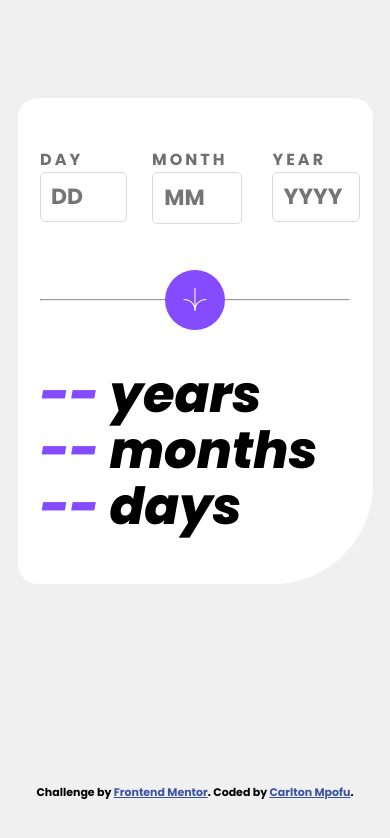
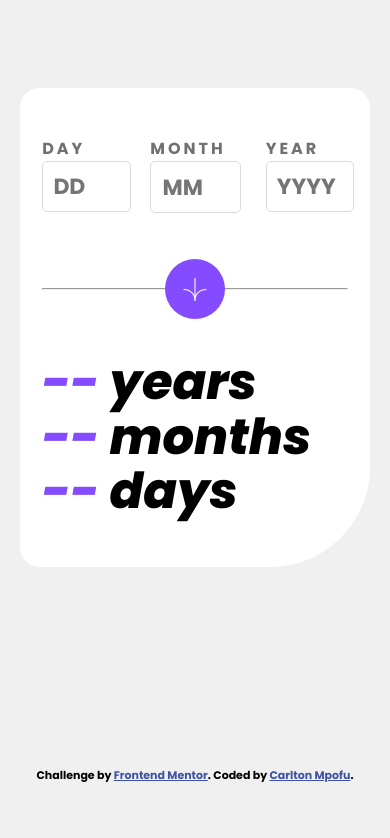
Before and after one commit to CarltonMpofu/age-calculator-app-main, a plain HTML site: page index.html in a window 390 px wide. Drawn offline with Linux system fonts and the light colour scheme.

Commit message:
Update README.md, styles.css, index.html
Changes to fit mobile phones with smaller screen size

```diff
--- a/css/style.css
+++ b/css/style.css
@@ -22,7 +22,7 @@ body
 
 main
 {
-    width: 375px;
+    width: 370px;
 }
 
 /* card or form */
@@ -46,7 +46,7 @@ input
 {
 
     /* height: 30px; */
-    width: 65px;
+    width: 66px;
     height: 35px;
     font-family: 'Poppins', sans-serif;
     font-size: 22px;
@@ -91,7 +91,7 @@ p
 {
     font-weight: 800;
     font-style: italic;
-    font-size: 3.2rem;
+    font-size: 3.1rem;
     margin: 0;
     line-height: 110%;
 
@@ -107,11 +107,11 @@ span
 
 .card
 {
-    max-width: 375px;
+    max-width: 370px;
     background-color: var(--white);
     padding: 13% 6%;
     border-radius: 20px 20px 100px 20px;
-    margin: 90px 10px 0px 10px;
+    margin: 80px 10px 0px 10px;
 }
 
 .label-red
@@ -126,7 +126,7 @@ span
 
 .month-div
 {
-    margin: 0 45px;
+    margin: 0 40px;
 }
 
 .message
--- a/index.html
+++ b/index.html
@@ -18,19 +18,19 @@
   <main>
     <div class="card">
       <form name="date-form" action="">
-        <div class="input-div">
+        <div>
           <label id="day-label">DAY</label> <br />
           <input type="text" name="day" placeholder="DD" maxlength="2" onkeydown="limitDays(this);" onkeyup="limitDays(this);" required>
           <p id="day-message" class="message"></p>
         </div>
 
-        <div class="input-div month-div">
+        <div class="month-div">
           <label id="month-label">MONTH</label> <br />
           <input type="text"  name="month" placeholder="MM" maxlength="2" onkeydown="limitMonths(this);" onkeyup="limitMonths(this);" >
           <p id="month-message" class="message"></p>
         </div>
 
-        <div class="input-div">
+        <div>
           <label id="year-label">YEAR</label> <br />
           <input type="text" name="year" placeholder="YYYY" maxlength="4" onkeydown="limitYear(this);" onkeyup="limitYear(this);" >
           <p id="year-message" class="message"></p>
```
Also changed, not shown: 1 other file.
